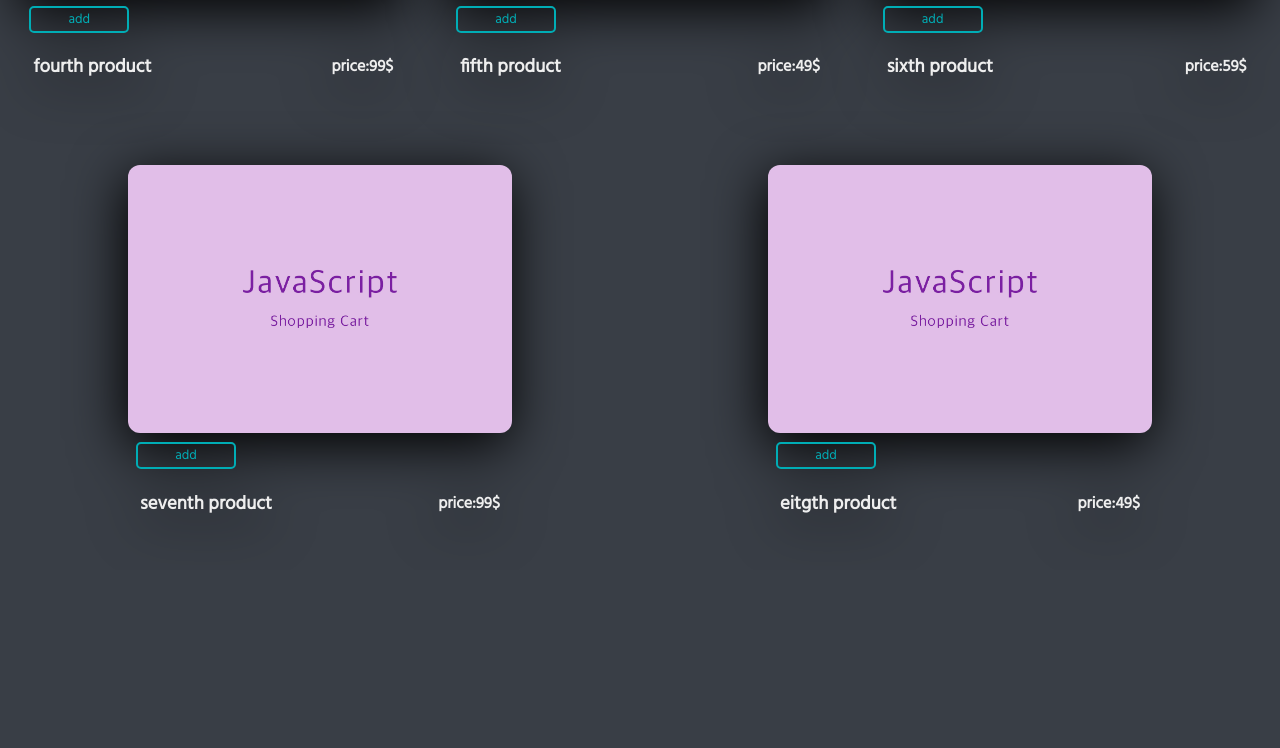
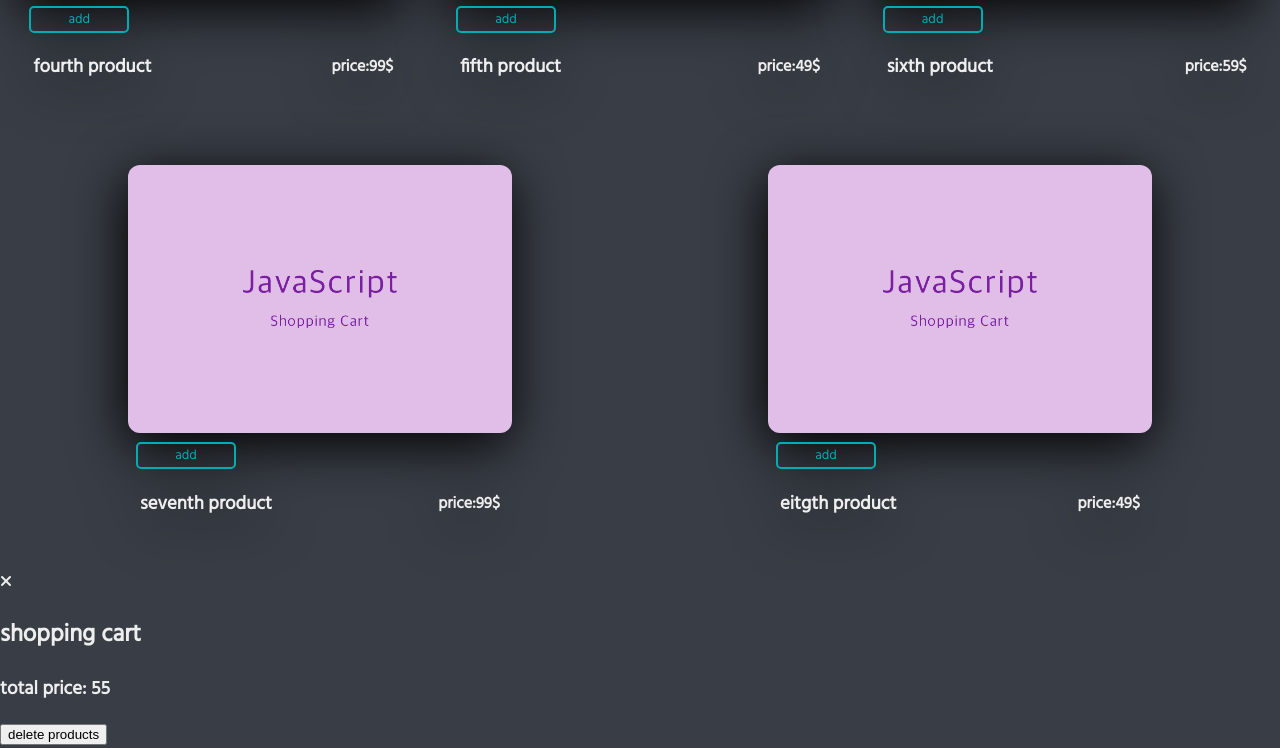
Before and after one commit to sorooshdp/shopping-cart, a plain HTML site: page index.html in a window 1280 px wide. Shown: the part 840-1588 px from the top of the page. Before the commit the page ends 1410 px from the top, so only its background shows below. Drawn offline with Linux system fonts and the light colour scheme.

Commit message:
<feat> add cart item html

```diff
--- a/index.html
+++ b/index.html
@@ -21,6 +21,20 @@
 
 	</section>
 
+	<div class="cart-overlay">
+		<div class="cart">
+			<span class="close-cart">
+				<i class="fas fa-times"></i>
+			</span>
+			<h2>shopping cart</h2>
+			<div class="cart-content"></div>
+			<div class="cart-footer">
+				<h3>total price: <span class="cart-total">55</span></h3>
+				<button class="clear-cart btn">delete products</button>
+			</div>
+		</div>
+	</div>
+
 
 	<script src="app.js"></script>
 	<script src="https://kit.fontawesome.com/0df07ef89b.js" crossorigin="anonymous"></script>
```
Lines whose indentation alone changed are shown as unchanged.
